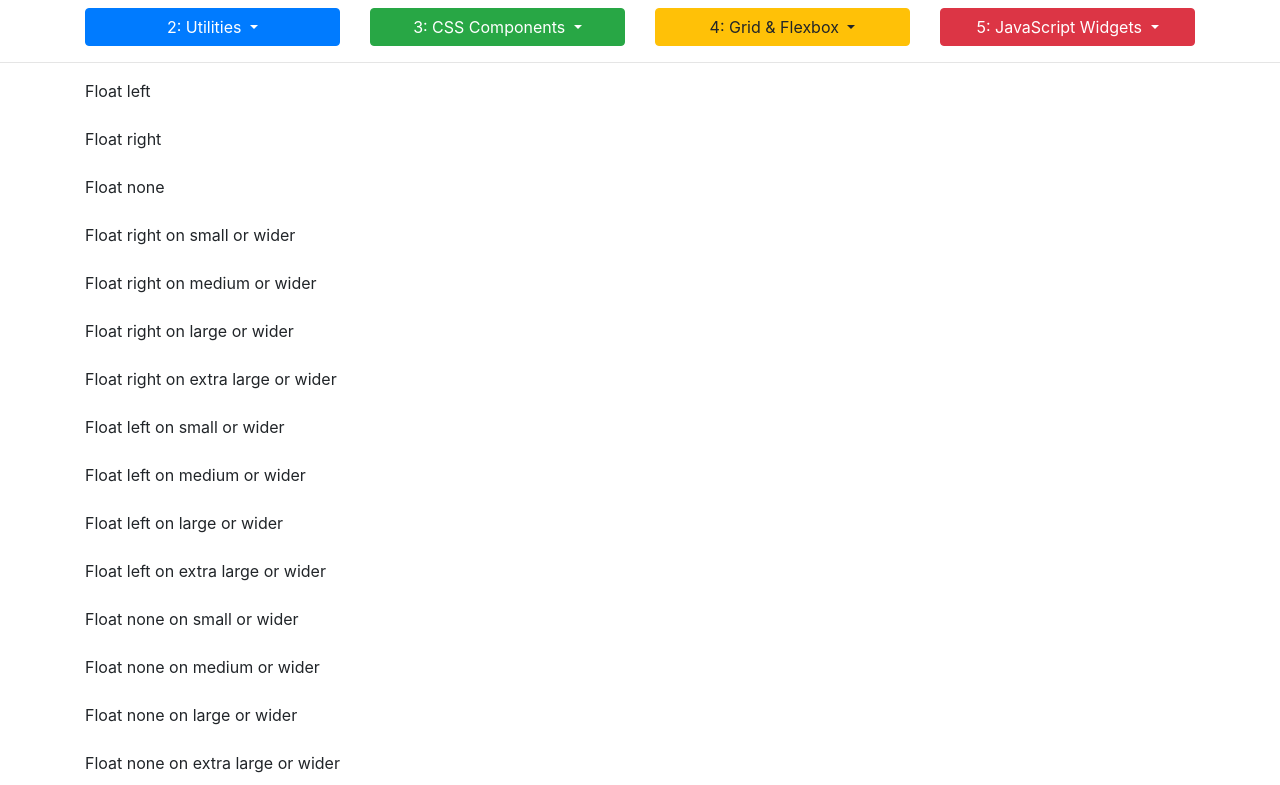
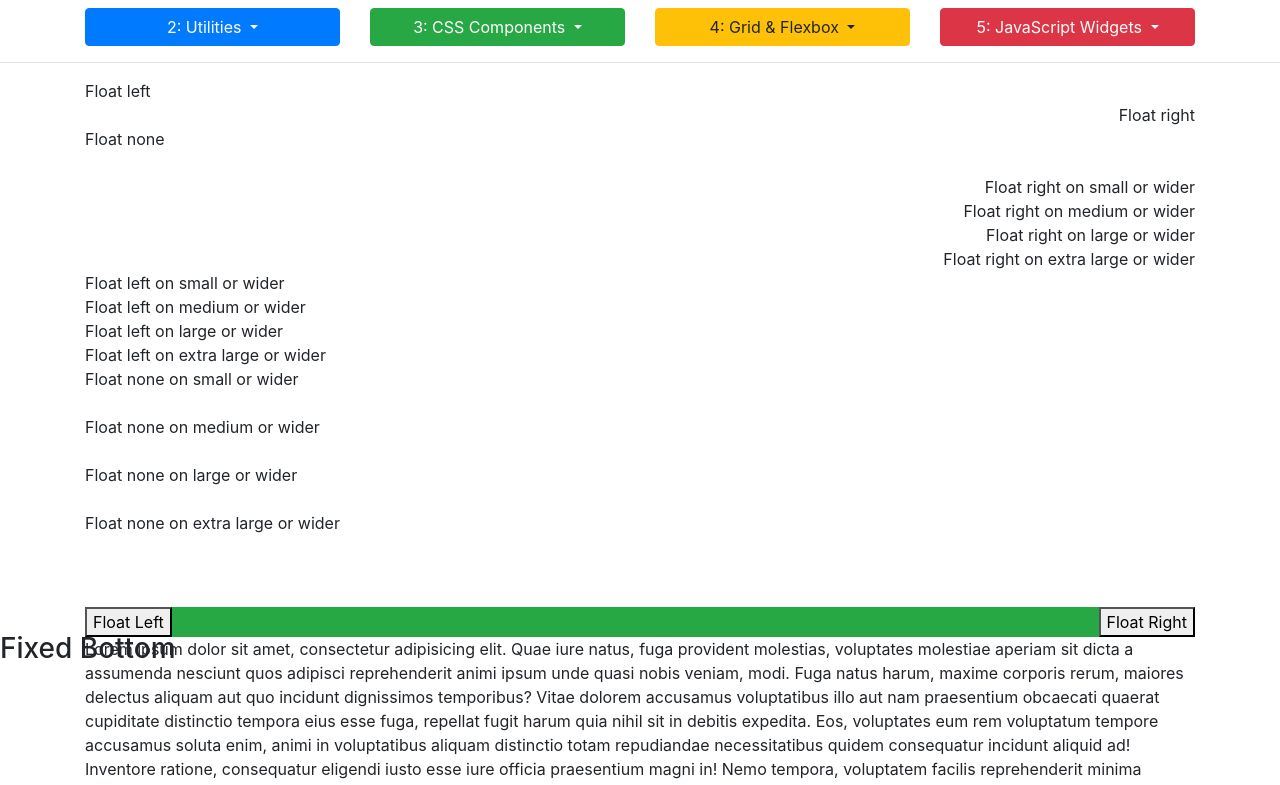
Before and after one commit to DalatCoder/learn-bootstrap-4, a plain HTML site: page bootstrap_sandbox/2_4_floats_position.html in a window 1280 px wide. Shown: the part 126-911 px from the top of the page. Drawn offline with nearby package versions, Linux system fonts and the light colour scheme.

Commit message:
01.Positions

```diff
--- a/bootstrap_sandbox/2_4_floats_position.html
+++ b/bootstrap_sandbox/2_4_floats_position.html
@@ -88,52 +88,52 @@
         <!--##################START HERE###################-->
 
         <!-- FLOATS -->
-        <div>Float left</div>
+        <div class="float-left">Float left</div>
         <br>
-        <div>Float right</div>
+        <div class="float-right">Float right</div>
         <br>
-        <div>Float none</div>
+        <div class="float-none">Float none</div>
         <br>
 
         <!-- RESPONSIVE FLOATS -->
-        <div>Float right on small or wider</div>
+        <div class="float-sm-right">Float right on small or wider</div>
         <br>
-        <div>Float right on medium or wider</div>
+        <div class="float-md-right">Float right on medium or wider</div>
         <br>
-        <div>Float right on large or wider</div>
+        <div class="float-lg-right">Float right on large or wider</div>
         <br>
-        <div>Float right on extra large or wider</div>
+        <div class="float-xl-right">Float right on extra large or wider</div>
         <br>
 
-        <div>Float left on small or wider</div>
+        <div class="float-sm-left">Float left on small or wider</div>
         <br>
-        <div>Float left on medium or wider</div>
+        <div class="float-md-left">Float left on medium or wider</div>
         <br>
-        <div>Float left on large or wider</div>
+        <div class="float-lg-left">Float left on large or wider</div>
         <br>
-        <div>Float left on extra large or wider</div>
+        <div class="float-xl-left">Float left on extra large or wider</div>
         <br>
 
-        <div>Float none on small or wider</div>
+        <div class="float-sm-none">Float none on small or wider</div>
         <br>
-        <div>Float none on medium or wider</div>
+        <div class="float-md-none">Float none on medium or wider</div>
         <br>
-        <div>Float none on large or wider</div>
+        <div class="float-lg-none">Float none on large or wider</div>
         <br>
-        <div>Float none on extra large or wider</div>
+        <div class="float-xl-none">Float none on extra large or wider</div>
         <br>
 
         <br>
         <br>
 
         <!-- CLEARFIX -->
-        <div>
-            <button>Float Left</button>
-            <button>Float Right</button>
+        <div class="bg-success clearfix">
+            <button class="float-left">Float Left</button>
+            <button class="float-right">Float Right</button>
         </div>
 
         <!-- FIXED TOP -->
-        <h3>Fixed Top</h3>
+        <h3 class="fixed-top">Fixed Top</h3>
 
         <p>Lorem ipsum dolor sit amet, consectetur adipisicing elit. Quae iure natus, fuga provident molestias, voluptates molestiae
             aperiam sit dicta a assumenda nesciunt quos adipisci reprehenderit animi ipsum unde quasi nobis veniam, modi.
@@ -146,7 +146,7 @@
             porro fugiat magni inventore neque. </p>
 
         <!-- FIXED STICKY -->
-        <h3>Sticky</h3>
+        <h3 class="sticky-top">Sticky</h3>
 
         <p>Est molestias sunt quae quibusdam sequi odit, iusto expedita tempore aspernatur ipsum, necessitatibus rerum debitis,
             harum, voluptatibus dolorem. Reprehenderit ex aperiam tempore. Cumque ut iste ullam non pariatur, qui architecto,
@@ -176,7 +176,7 @@
             voluptates velit hic, tenetur cupiditate ab. Hic, unde!</p>
 
         <!-- FIXED BOTTOM -->
-        <h3>Fixed Bottom</h3>
+        <h3 class="fixed-bottom">Fixed Bottom</h3>
 
     </div>
     <!-- ./container -->
```
